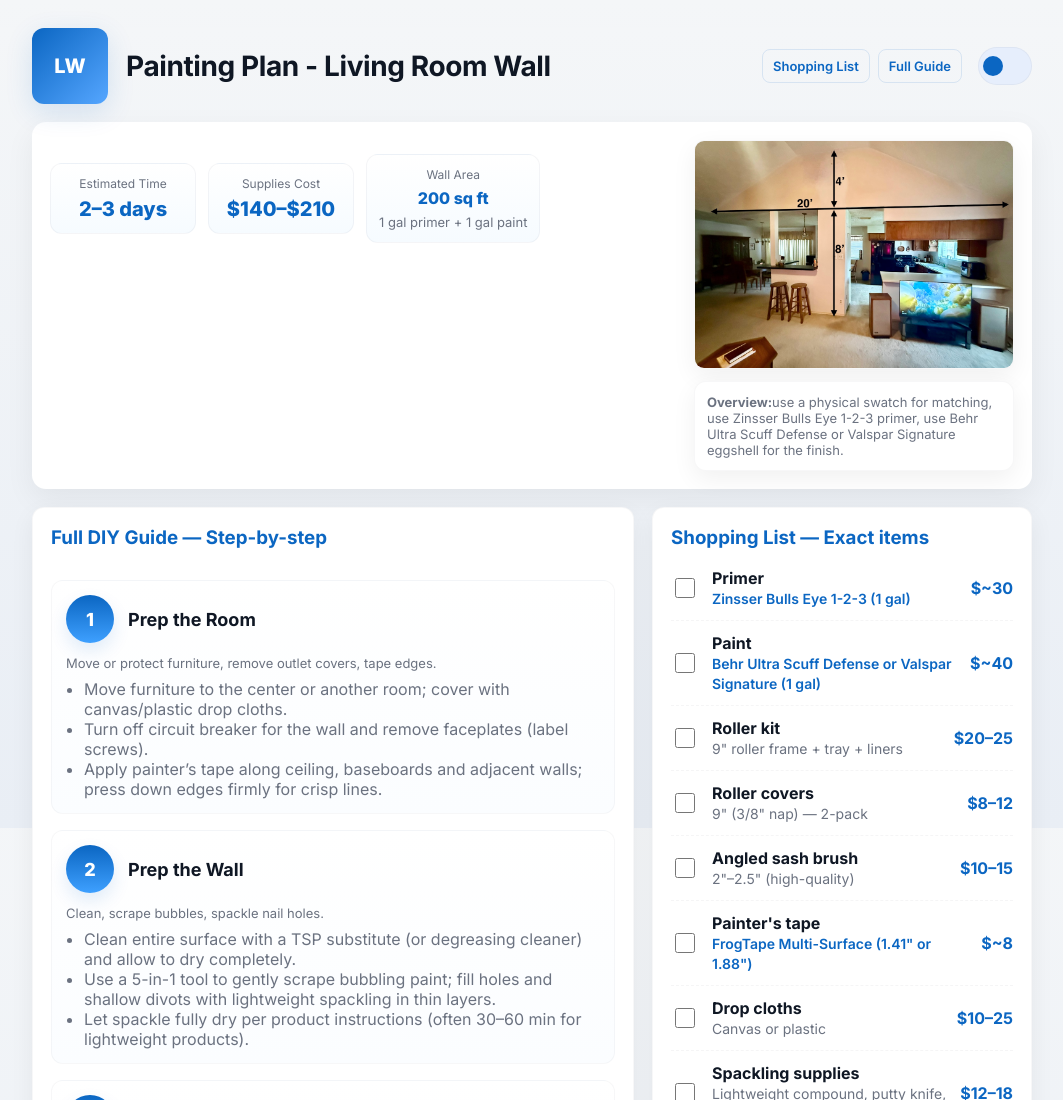
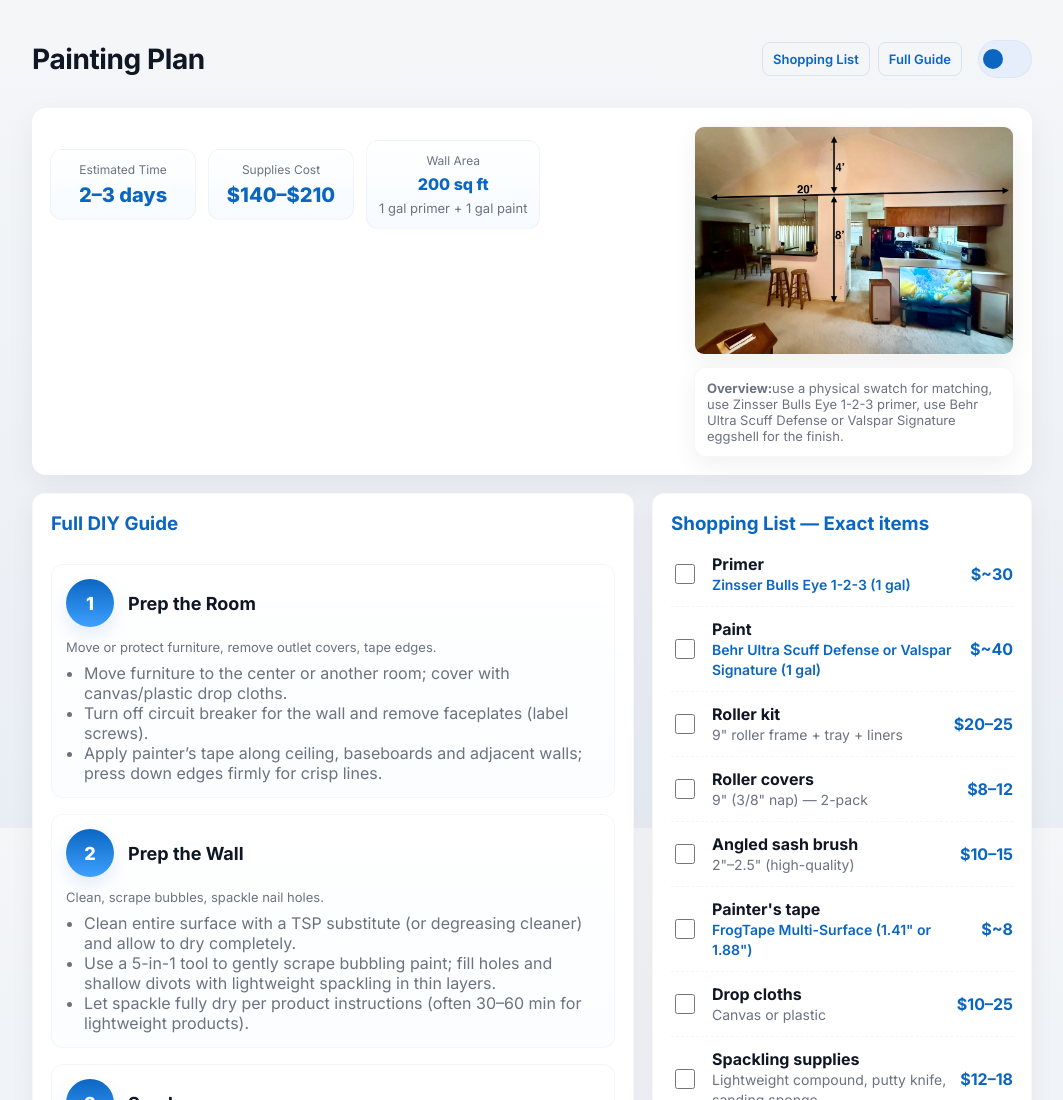
Before and after one commit to mostlycool/Paint-Plan, a plain HTML site: page index.html in a window 1280 px wide. Shown: the top 1100 px of the page, without its empty margins (108-1171 px from the left). Drawn offline with Linux system fonts and the light colour scheme.

Commit message:
Update index.html

```diff
--- a/index.html
+++ b/index.html
@@ -3,7 +3,7 @@
 <head>
 <meta charset="utf-8" />
 <meta name="viewport" content="width=device-width,initial-scale=1" />
-<title>Paint Plan - Living Room Wall — Project Plan</title>
+<title>Paint Plan - Living Room Wall</title>
 <link rel="preconnect" href="https://fonts.gstatic.com" crossorigin>
 <link href="https://fonts.googleapis.com/css2?family=Inter:wght@400;500;600;700;800&display=swap" rel="stylesheet">
 <style>
@@ -232,9 +232,9 @@
   <div class="wrap">
 
     <header class="site" role="banner">
-      <div class="logo">LW</div>
+
       <div class="title">
-        <h1>Painting Plan - Living Room Wall</h1>
+        <h1>Painting Plan</h1>
       </div>
 
       <div class="controls top-controls" aria-hidden="false">
@@ -286,9 +286,9 @@
     <div class="columns" style="margin-top:18px">
       <!-- LEFT: Full guide -->
       <main id="guide" class="card" aria-labelledby="guideTitle">
-        <h3 id="guideTitle" style="margin-top:0;color:var(--accent)">Full DIY Guide — Step-by-step</h3>
+        <h3 id="guideTitle" style="margin-top:0;color:var(--accent)">Full DIY Guide</h3>
 
-        <div style="height:12px"></div>
+        <div style="height:10px"></div>
 
         <div class="steps">
           <!-- Step 1 -->
```
